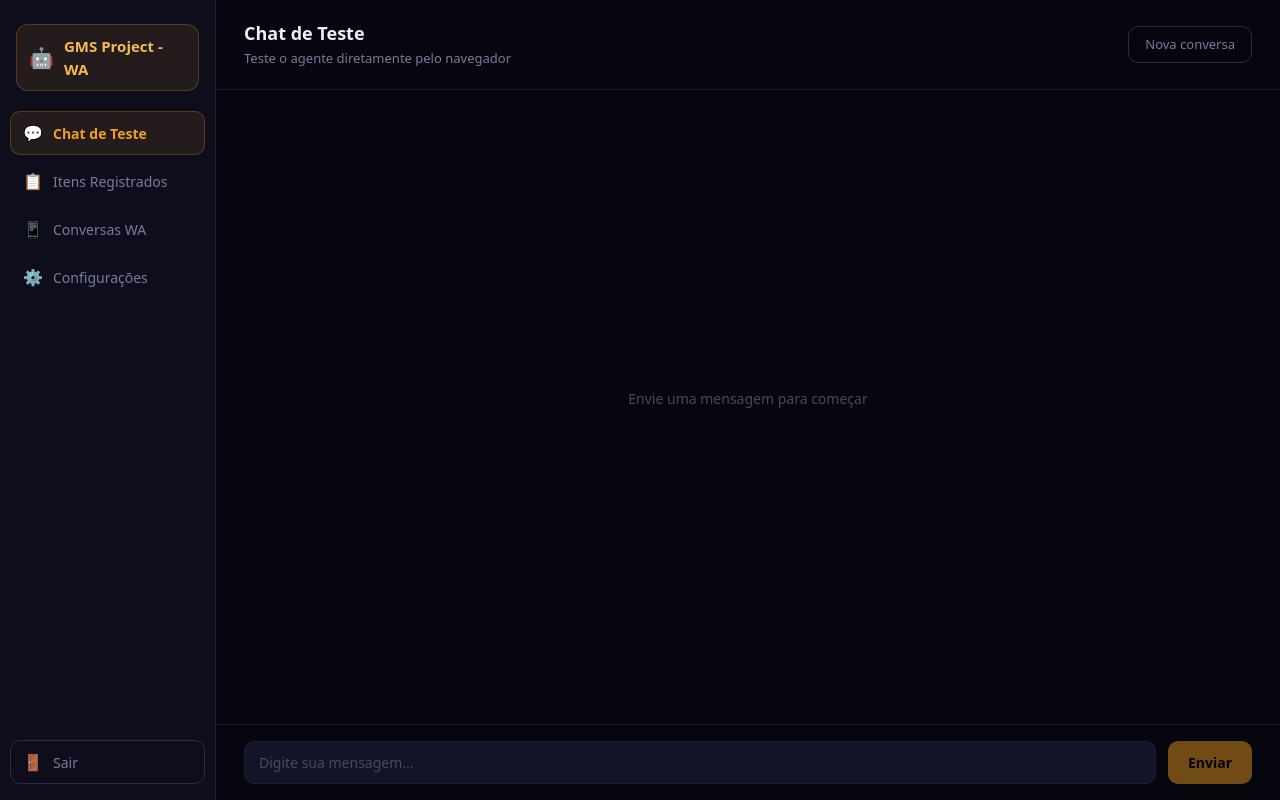
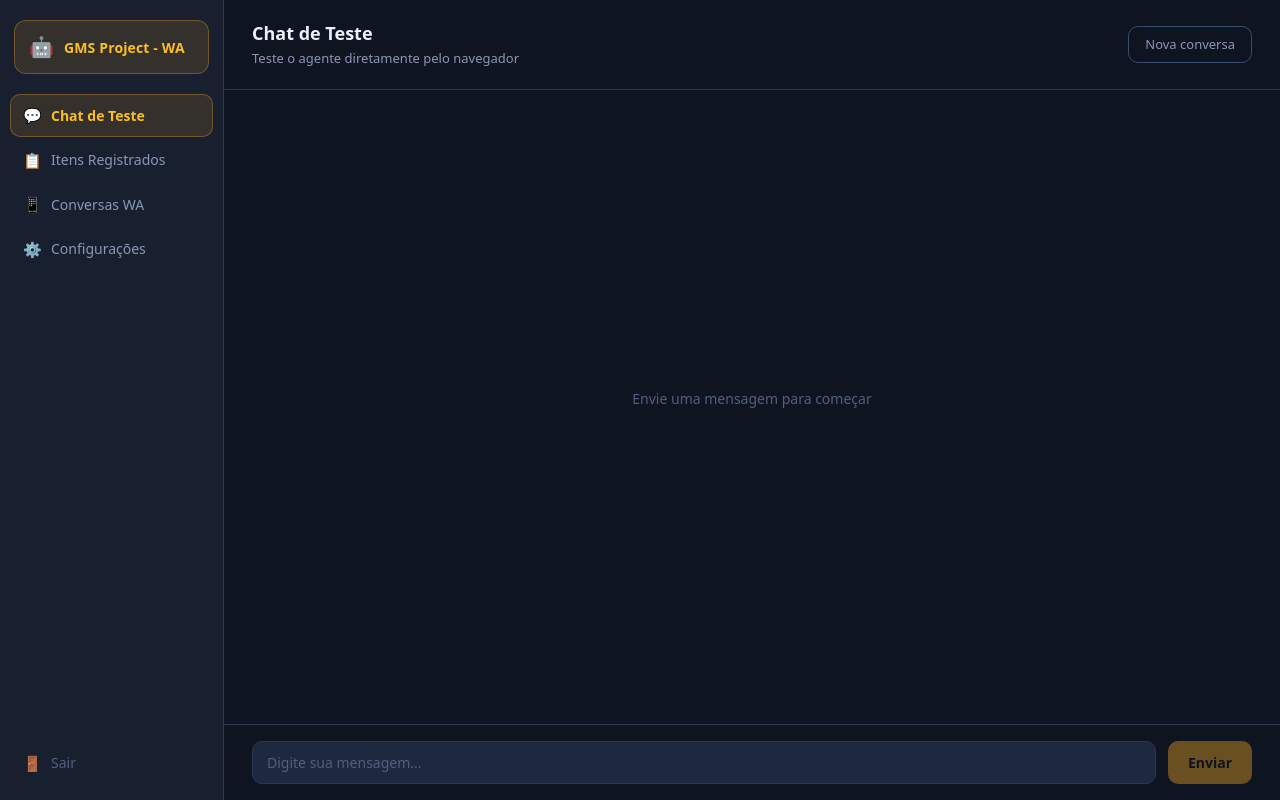
Before and after one commit to gms-project-01/gms-project-wa, a Next.js app: page / in a window 1280 px wide. Built offline with nearby package versions, Linux system fonts and the light colour scheme.

Commit message:
design: Nunito everywhere, cleaner navy color palette, improved contrast

```diff
--- a/src/app/(dashboard)/items/page.tsx
+++ b/src/app/(dashboard)/items/page.tsx
@@ -249,7 +249,7 @@ export default function ItemsPage() {
               </button>
             </div>
             {diagMsg && (
-              <p style={{ fontSize: "12px", color: diagMsg.startsWith("✓") ? "var(--success)" : diagMsg.startsWith("✗") ? "var(--error)" : "var(--ai)", fontFamily: "var(--font-mono)" }}>
+              <p style={{ fontSize: "12px", color: diagMsg.startsWith("✓") ? "var(--success)" : diagMsg.startsWith("✗") ? "var(--error)" : "var(--ai)", fontFamily: "var(--font-sans)" }}>
                 {diagMsg}
               </p>
             )}
@@ -329,7 +329,7 @@ export default function ItemsPage() {
                           {CATEGORY_LABELS[item.category] ?? item.category}
                         </span>
                         {item.phone && (
-                          <span style={{ fontSize: "10px", color: "var(--text-3)", fontFamily: "var(--font-mono)" }}>
+                          <span style={{ fontSize: "10px", color: "var(--text-3)", fontFamily: "var(--font-sans)" }}>
                             {item.phone.slice(-8)}
                           </span>
                         )}
@@ -337,7 +337,7 @@ export default function ItemsPage() {
                       <p style={{ fontSize: "13px", fontWeight: 600, color: "var(--text-1)", marginBottom: "4px", lineHeight: "1.4" }}>
                         {item.title}
                       </p>
-                      <p style={{ fontSize: "11px", color: "var(--text-3)", fontFamily: "var(--font-mono)" }}>
+                      <p style={{ fontSize: "11px", color: "var(--text-3)", fontFamily: "var(--font-sans)" }}>
                         {formatDate(item.createdAt)}
                       </p>
                     </div>
--- a/src/app/(dashboard)/layout.tsx
+++ b/src/app/(dashboard)/layout.tsx
@@ -4,10 +4,10 @@ import Link from "next/link";
 import { usePathname, useRouter } from "next/navigation";
 
 const navLinks = [
-  { href: "/", label: "Chat de Teste", icon: "💬" },
-  { href: "/items", label: "Itens Registrados", icon: "📋" },
-  { href: "/conversations", label: "Conversas WA", icon: "📱" },
-  { href: "/config", label: "Configurações", icon: "⚙️" },
+  { href: "/",              label: "Chat de Teste",    icon: "💬" },
+  { href: "/items",         label: "Itens Registrados", icon: "📋" },
+  { href: "/conversations", label: "Conversas WA",     icon: "📱" },
+  { href: "/config",        label: "Configurações",    icon: "⚙️" },
 ];
 
 export default function DashboardLayout({ children }: { children: React.ReactNode }) {
@@ -21,51 +21,45 @@ export default function DashboardLayout({ children }: { children: React.ReactNod
   }
 
   return (
-    <div style={{ display: "flex", minHeight: "100vh" }}>
+    <div style={{ display: "flex", minHeight: "100vh", fontFamily: "var(--font-sans)" }}>
       {/* Sidebar */}
-      <aside
-        style={{
-          width: "216px",
+      <aside style={{
+        width: "224px",
         flexShrink: 0,
         background: "var(--surface)",
         borderRight: "1px solid var(--border)",
         display: "flex",
         flexDirection: "column",
         position: "fixed",
-          top: 0,
-          left: 0,
-          bottom: 0,
-        }}
-      >
+        top: 0, left: 0, bottom: 0,
+      }}>
+
         {/* Logo */}
-        <div style={{ padding: "24px 16px 20px" }}>
-          <div
-            style={{
+        <div style={{ padding: "20px 14px 16px" }}>
+          <div style={{
             display: "flex",
             alignItems: "center",
             gap: "10px",
-              padding: "10px 12px",
+            padding: "11px 14px",
             background: "var(--accent-dim)",
             border: "1px solid var(--accent-border)",
             borderRadius: "12px",
-            }}
-          >
+          }}>
             <span style={{ fontSize: "20px" }}>🤖</span>
-            <span
-              style={{
-                fontFamily: "var(--font-display)",
-                fontWeight: 700,
-                fontSize: "15px",
+            <span style={{
+              fontFamily: "var(--font-sans)",
+              fontWeight: 800,
+              fontSize: "14px",
               color: "var(--accent-text)",
-              }}
-            >
+              letterSpacing: "0.01em",
+            }}>
               GMS Project - WA
             </span>
           </div>
         </div>
 
         {/* Nav */}
-        <nav style={{ flex: 1, padding: "0 10px", display: "flex", flexDirection: "column", gap: "4px" }}>
+        <nav style={{ flex: 1, padding: "4px 10px", display: "flex", flexDirection: "column", gap: "2px" }}>
           {navLinks.map((link) => {
             const isActive = pathname === link.href;
             return (
@@ -75,19 +69,20 @@ export default function DashboardLayout({ children }: { children: React.ReactNod
                 style={{
                   display: "flex",
                   alignItems: "center",
-                  gap: "10px",
+                  gap: "9px",
                   padding: "9px 12px",
                   borderRadius: "10px",
                   textDecoration: "none",
                   fontSize: "14px",
-                  fontWeight: isActive ? 600 : 400,
+                  fontWeight: isActive ? 700 : 500,
+                  fontFamily: "var(--font-sans)",
                   background: isActive ? "var(--accent-dim)" : "transparent",
                   border: isActive ? "1px solid var(--accent-border)" : "1px solid transparent",
-                  color: isActive ? "var(--accent)" : "var(--text-2)",
+                  color: isActive ? "var(--accent-text)" : "var(--text-2)",
                   transition: "all 0.15s",
                 }}
               >
-                <span style={{ fontSize: "16px" }}>{link.icon}</span>
+                <span style={{ fontSize: "15px", flexShrink: 0 }}>{link.icon}</span>
                 {link.label}
               </Link>
             );
@@ -95,36 +90,44 @@ export default function DashboardLayout({ children }: { children: React.ReactNod
         </nav>
 
         {/* Logout */}
-        <div style={{ padding: "16px 10px" }}>
+        <div style={{ padding: "12px 10px 16px" }}>
           <button
             onClick={handleLogout}
-            className="btn-ghost"
             style={{
               width: "100%",
+              display: "flex",
+              alignItems: "center",
+              gap: "9px",
+              padding: "9px 12px",
+              borderRadius: "10px",
+              border: "1px solid transparent",
+              background: "transparent",
+              color: "var(--text-3)",
               fontSize: "14px",
-              padding: "9px 12px",
-              justifyContent: "flex-start",
-              gap: "10px",
+              fontWeight: 500,
+              fontFamily: "var(--font-sans)",
+              cursor: "pointer",
+              transition: "all 0.15s",
             }}
             onMouseEnter={(e) => {
-              (e.currentTarget as HTMLButtonElement).style.color = "var(--error)";
-              (e.currentTarget as HTMLButtonElement).style.background = "var(--error-dim)";
-              (e.currentTarget as HTMLButtonElement).style.borderColor = "transparent";
+              const b = e.currentTarget;
+              b.style.color = "var(--error)";
+              b.style.background = "var(--error-dim)";
             }}
             onMouseLeave={(e) => {
-              (e.currentTarget as HTMLButtonElement).style.color = "";
-              (e.currentTarget as HTMLButtonElement).style.background = "";
-              (e.currentTarget as HTMLButtonElement).style.borderColor = "";
+              const b = e.currentTarget;
+              b.style.color = "var(--text-3)";
+              b.style.background = "transparent";
             }}
           >
-            <span style={{ fontSize: "16px" }}>🚪</span>
+            <span style={{ fontSize: "15px" }}>🚪</span>
             Sair
           </button>
         </div>
       </aside>
 
       {/* Main content */}
-      <main style={{ flex: 1, marginLeft: "216px", minHeight: "100vh" }}>
+      <main style={{ flex: 1, marginLeft: "224px", minHeight: "100vh" }}>
         {children}
       </main>
     </div>
--- a/src/app/(dashboard)/page.tsx
+++ b/src/app/(dashboard)/page.tsx
@@ -137,7 +137,7 @@ export default function ChatPage() {
               {msg.content}
             </div>
             {msg.role === "assistant" && msg.tokens && (
-              <span style={{ fontSize: "11px", color: "var(--text-3)", marginTop: "4px", fontFamily: "var(--font-mono)" }}>
+              <span style={{ fontSize: "11px", color: "var(--text-3)", marginTop: "4px", fontFamily: "var(--font-sans)" }}>
                 {msg.tokens} tokens
               </span>
             )}
--- a/src/app/globals.css
+++ b/src/app/globals.css
@@ -1,36 +1,46 @@
 @import "tailwindcss";
 
 :root {
-  --bg: #06060E;
-  --surface: #0D0D1C;
-  --surface-2: #141428;
-  --surface-3: #1C1C38;
+  /* Backgrounds — dark navy, muito mais legível que preto puro */
+  --bg: #0E1521;
+  --surface: #182030;
+  --surface-2: #1E2940;
+  --surface-3: #263350;
 
-  --border: #1E1E36;
-  --border-2: #2C2C4A;
-  --border-3: #3E3E60;
+  /* Borders — visíveis mas discretos */
+  --border: #2A3A54;
+  --border-2: #384E6E;
+  --border-3: #4A6488;
 
-  --accent: #F0A020;
-  --accent-dim: rgba(240, 160, 32, 0.1);
-  --accent-border: rgba(240, 160, 32, 0.25);
-  --accent-text: #F5BA55;
+  /* Accent — âmbar mais limpo */
+  --accent: #F5A623;
+  --accent-dim: rgba(245, 166, 35, 0.13);
+  --accent-border: rgba(245, 166, 35, 0.32);
+  --accent-text: #FBBF24;
 
+  /* AI — verde-teal */
   --ai: #2DD4BF;
-  --ai-dim: rgba(45, 212, 191, 0.09);
-  --ai-border: rgba(45, 212, 191, 0.2);
+  --ai-dim: rgba(45, 212, 191, 0.1);
+  --ai-border: rgba(45, 212, 191, 0.25);
 
-  --text-1: #EEEDF8;
-  --text-2: #7A7A9C;
-  --text-3: #48485E;
+  /* Text — alto contraste */
+  --text-1: #EDF0FA;
+  --text-2: #8A96B8;
+  --text-3: #52607E;
 
+  /* Status */
   --error: #F87171;
-  --error-dim: rgba(248, 113, 113, 0.08);
-  --success: #4ADE80;
-  --success-dim: rgba(74, 222, 128, 0.1);
+  --error-dim: rgba(248, 113, 113, 0.12);
+  --success: #34D399;
+  --success-dim: rgba(52, 211, 153, 0.12);
 
-  --font-display: var(--font-nunito), 'Nunito', sans-serif;
-  --font-body: var(--font-nunito), 'Nunito', sans-serif;
-  --font-mono: var(--font-jetbrains), 'JetBrains Mono', monospace;
+  /* Font */
+  --font-sans: var(--font-nunito), 'Nunito', sans-serif;
+  --font-mono: 'ui-monospace', 'SFMono-Regular', 'Consolas', monospace;
+
+  /* aliases mantidos para compatibilidade */
+  --font-display: var(--font-sans);
+  --font-body: var(--font-sans);
 }
 
 * {
@@ -42,8 +52,15 @@
 body {
   background: var(--bg);
   color: var(--text-1);
-  font-family: var(--font-body);
+  font-family: var(--font-sans);
+  font-size: 15px;
+  line-height: 1.5;
   -webkit-font-smoothing: antialiased;
+}
+
+/* Remove JetBrains Mono de timestamps/códigos — usa monospace do sistema */
+code, pre, .font-mono {
+  font-family: var(--font-mono);
 }
 
 .field-input {
@@ -52,7 +69,7 @@ body {
   border-radius: 10px;
   padding: 10px 14px;
   color: var(--text-1);
-  font-family: var(--font-body);
+  font-family: var(--font-sans);
   font-size: 14px;
   width: 100%;
   outline: none;
@@ -68,17 +85,21 @@ body {
   color: var(--text-3);
 }
 
+.field-input option {
+  background: var(--surface-2);
+}
+
 .btn-primary {
   background: var(--accent);
-  color: #000;
-  font-weight: 600;
+  color: #0E1521;
+  font-weight: 700;
   border-radius: 10px;
   border: none;
-  padding: 10px 20px;
+  padding: 10px 22px;
   font-size: 14px;
-  font-family: var(--font-body);
+  font-family: var(--font-sans);
   cursor: pointer;
-  transition: opacity 0.15s;
+  transition: opacity 0.15s, transform 0.1s;
   display: inline-flex;
   align-items: center;
   justify-content: center;
@@ -86,12 +107,18 @@ body {
 }
 
 .btn-primary:hover {
-  opacity: 0.88;
+  opacity: 0.9;
+  transform: translateY(-1px);
+}
+
+.btn-primary:active {
+  transform: translateY(0);
 }
 
 .btn-primary:disabled {
-  opacity: 0.45;
+  opacity: 0.4;
   cursor: not-allowed;
+  transform: none;
 }
 
 .btn-ghost {
@@ -99,11 +126,11 @@ body {
   color: var(--text-2);
   border: 1px solid var(--border-2);
   border-radius: 10px;
-  padding: 10px 20px;
+  padding: 10px 18px;
   font-size: 14px;
-  font-family: var(--font-body);
+  font-family: var(--font-sans);
   cursor: pointer;
-  transition: background 0.15s, color 0.15s;
+  transition: background 0.15s, color 0.15s, border-color 0.15s;
   display: inline-flex;
   align-items: center;
   justify-content: center;
@@ -113,32 +140,32 @@ body {
 .btn-ghost:hover {
   background: var(--surface-2);
   color: var(--text-1);
+  border-color: var(--border-3);
+}
+
+.btn-ghost:disabled {
+  opacity: 0.4;
+  cursor: not-allowed;
 }
 
 .card {
   background: var(--surface);
   border: 1px solid var(--border);
-  border-radius: 16px;
+  border-radius: 14px;
 }
 
 @keyframes fadeUp {
-  from {
-    opacity: 0;
-    transform: translateY(10px);
-  }
-  to {
-    opacity: 1;
-    transform: translateY(0);
-  }
+  from { opacity: 0; transform: translateY(8px); }
+  to   { opacity: 1; transform: translateY(0); }
 }
 
 .animate-fade-up {
-  animation: fadeUp 0.3s ease forwards;
+  animation: fadeUp 0.25s ease forwards;
 }
 
 @keyframes dotPulse {
   0%, 80%, 100% { opacity: 0.2; transform: scale(0.8); }
-  40% { opacity: 1; transform: scale(1); }
+  40%           { opacity: 1;   transform: scale(1); }
 }
 
 .dot-pulse span {
@@ -154,8 +181,8 @@ body {
 .dot-pulse span:nth-child(3) { animation-delay: 0.4s; }
 
 @keyframes statusPulse {
-  0%, 100% { opacity: 1; transform: scale(1); }
-  50% { opacity: 0.4; transform: scale(0.85); }
+  0%, 100% { opacity: 1;   transform: scale(1); }
+  50%       { opacity: 0.4; transform: scale(0.85); }
 }
 
 .status-pulse {
--- a/src/app/layout.tsx
+++ b/src/app/layout.tsx
@@ -1,31 +1,23 @@
 import type { Metadata } from "next";
-import { Nunito, JetBrains_Mono } from "next/font/google";
+import { Nunito } from "next/font/google";
 import "./globals.css";
 
 const nunito = Nunito({
   subsets: ["latin"],
+  weight: ["400", "500", "600", "700", "800"],
   variable: "--font-nunito",
   display: "swap",
 });
 
-const jetbrainsMono = JetBrains_Mono({
-  subsets: ["latin"],
-  variable: "--font-jetbrains",
-  display: "swap",
-});
-
 export const metadata: Metadata = {
-  title: "Agente IA WhatsApp",
+  title: "GMS Project - WA",
   description: "Dashboard do agente IA integrado ao WhatsApp",
 };
 
 export default function RootLayout({ children }: { children: React.ReactNode }) {
   return (
     <html lang="pt-BR">
-      <body
-        className={`${nunito.variable} ${jetbrainsMono.variable}`}
-        style={{ background: "var(--bg)" }}
-      >
+      <body className={nunito.variable} style={{ background: "var(--bg)" }}>
         {children}
       </body>
     </html>
```
Also changed, not shown: src/app/(dashboard)/conversations/page.tsx (+4 -4 lines), 1 other file (tests, documents, lock files or other folders). Lines whose indentation alone changed are shown as unchanged.
